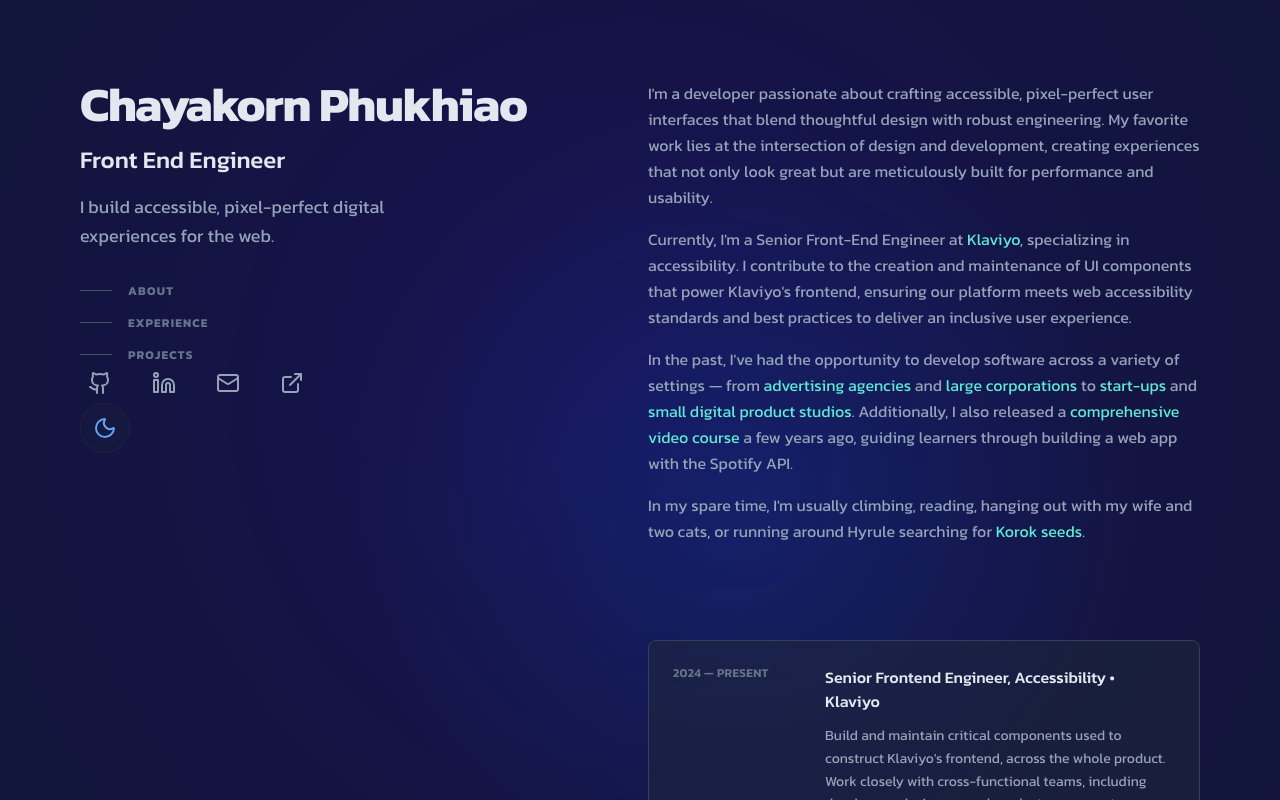
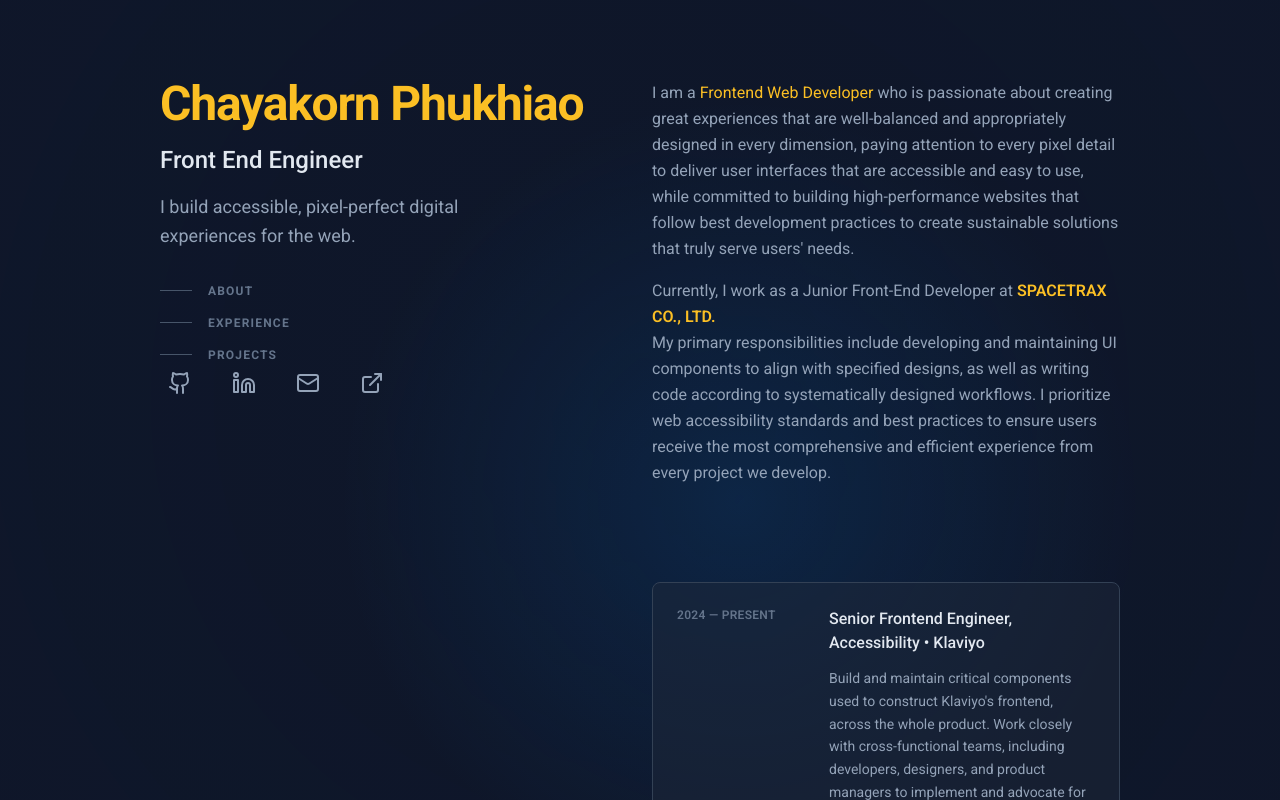
Before and after one commit to iSusBxnk/Portfolio, a Next.js app: page / in a window 1280 px wide. Shown: the top 800 px of the page. Built offline with nearby package versions, Linux system fonts and the light colour scheme.

Commit message:
add aboute me content

```diff
--- a/src/app/components/animated-background.tsx
+++ b/src/app/components/animated-background.tsx
@@ -69,15 +69,14 @@ export function AnimatedBackground({ children, className = "" }: AnimatedBackgro
         }}
       /> */}
 
-      <div className="fixed inset-0 bg-gray-900/0 dark:bg-[#0f172a] transition-all duration-500 pointer-events-none z-[1]" />
-
+      <div className="fixed inset-0 bg-gray-900/0 bg-[#0c0e1c] transition-all duration-500 pointer-events-none z-[1]" />
       <div
         className="fixed inset-0 opacity-0 dark:opacity-100 transition-opacity duration-500 pointer-events-none z-[2]"
         style={{
           background: `
             radial-gradient(
               3000px circle at var(--mouse-x, 50%) var(--mouse-y, 50%),
-              rgba(60, 0, 255, 0.20),
+              rgba(15,23,42, 0.15),
               transparent 40%
             ),
             radial-gradient(
@@ -89,7 +88,6 @@ export function AnimatedBackground({ children, className = "" }: AnimatedBackgro
         }}
       />
 
-      {/* Content - z-index สูงกว่า background layers */}
       <div className="relative z-10">{children}</div>
     </div>
   )
--- a/src/app/content/about/page.tsx
+++ b/src/app/content/about/page.tsx
@@ -1,3 +1,4 @@
+import Link from 'next/link'
 import React from 'react'
 
 function page() {
@@ -5,30 +6,16 @@ function page() {
         <section id="about" className="space-y-6">
             <div className="space-y-4 text-slate-400 leading-relaxed">
                 <p>
-                    I'm a developer passionate about crafting accessible, pixel-perfect user interfaces that blend thoughtful
-                    design with robust engineering. My favorite work lies at the intersection of design and development,
-                    creating experiences that not only look great but are meticulously built for performance and usability.
+                    I am a <span className='text-amber-400 '>Frontend Web Developer</span> who is passionate about creating great experiences that are well-balanced and appropriately designed in every dimension,
+                     paying attention to every pixel detail to deliver user interfaces that are accessible and easy to use,
+                     while committed to building high-performance websites that follow best development practices to create sustainable solutions that truly serve users' needs.
                 </p>
                 <p>
-                    Currently, I'm a Senior Front-End Engineer at{" "}
-                    <span className="text-teal-300 hover:text-teal-200 transition-colors cursor-pointer">Klaviyo</span>,
-                    specializing in accessibility. I contribute to the creation and maintenance of UI components that power
-                    Klaviyo's frontend, ensuring our platform meets web accessibility standards and best practices to deliver an
-                    inclusive user experience.
+                   Currently, I work as a Junior Front-End Developer at <span className='text-amber-400 font-semibold'><Link href="https://spacetrax.co/" target="_blank">SPACETRAX CO., LTD.</Link></span><br/>
+                    My primary responsibilities include developing and maintaining UI components to align with specified designs, as well as writing code according to systematically designed workflows. I prioritize web accessibility standards and best practices to ensure users receive the most comprehensive and
+                   efficient experience from every project we develop.
                 </p>
-                <p>
-                    In the past, I've had the opportunity to develop software across a variety of settings — from{" "}
-                    <span className="text-teal-300">advertising agencies</span> and{" "}
-                    <span className="text-teal-300">large corporations</span> to{" "}
-                    <span className="text-teal-300">start-ups</span> and{" "}
-                    <span className="text-teal-300">small digital product studios</span>. Additionally, I also released a{" "}
-                    <span className="text-teal-300">comprehensive video course</span> a few years ago, guiding learners through
-                    building a web app with the Spotify API.
-                </p>
-                <p>
-                    In my spare time, I'm usually climbing, reading, hanging out with my wife and two cats, or running around
-                    Hyrule searching for <span className="text-teal-300">Korok seeds</span>.
-                </p>
+
             </div>
         </section>
     )
--- a/src/app/content/profile/page.tsx
+++ b/src/app/content/profile/page.tsx
@@ -2,7 +2,7 @@
 
 import { Github, Linkedin, Mail, ExternalLink } from "lucide-react"
 import { useEffect, useState } from "react"
-
+import Link from "next/link"
 export default function ProfileSidebar() {
   const [bounceClass, setBounceClass] = useState("")
 
@@ -33,7 +33,7 @@ export default function ProfileSidebar() {
     <>
       <div className="space-y-8">
         <div className="space-y-4">
-          <h1 className="text-4xl lg:text-5xl font-bold text-slate-200 tracking-tight">Chayakorn Phukhiao</h1>
+          <Link href="#about" className="text-4xl lg:text-5xl font-bold text-amber-400 tracking-tight">Chayakorn Phukhiao</Link>
           <h2 className="text-xl lg:text-2xl font-medium text-slate-200">Front End Engineer</h2>
           <p className="text-slate-400 text-lg leading-relaxed max-w-xs">
             I build accessible, pixel-perfect digital experiences for the web.
--- a/src/app/globals.css
+++ b/src/app/globals.css
@@ -1,7 +1,7 @@
 
 
 @charset "UTF-8";
-@import url('https://fonts.googleapis.com/css2?family=Kanit:ital,wght@0,100;0,200;0,300;0,400;0,500;0,600;0,700;0,800;0,900;1,100;1,200;1,300;1,400;1,500;1,600;1,700;1,800;1,900&display=swap');
+@import url('https://fonts.googleapis.com/css2?family=Roboto:ital,wght@0,100..900;1,100..900&display=swap');
 
 @tailwind base;
 @tailwind components;
@@ -9,7 +9,7 @@
 
 
 * {
-  font-family: 'Kanit', sans-serif;
+  font-family: 'Roboto', sans-serif;
   scrollbar-color: #f1f1f1 #e5e5e5;
   scrollbar-width: thin;
 }
--- a/src/app/page.tsx
+++ b/src/app/page.tsx
@@ -6,13 +6,13 @@ import Toggle from "./components/theme-toggle"
 export default function Home() {
   return (
     <AnimatedBackground>
-      <div className="container mx-auto min-h-screen flex gap-4 px-6 md:px-20 py-8 md:py-20">
-        <div className="sticky top-20 w-1/2 lg:w-full h-full">
+      <div className="container mx-auto px-20 min-h-screen flex gap-6 py-8 md:py-20">
+        <div className="sticky top-20 w-1/2 lg:w-full h-full pl-20">
           <ProfileSidebar />
-          <Toggle />
+          {/* <Toggle />  */}
         </div>
 
-        <div className="w-1/2 lg:w-full">
+        <div className="w-1/2 lg:w-full pr-20">
           <ContentSection />
         </div>
       </div>
```
